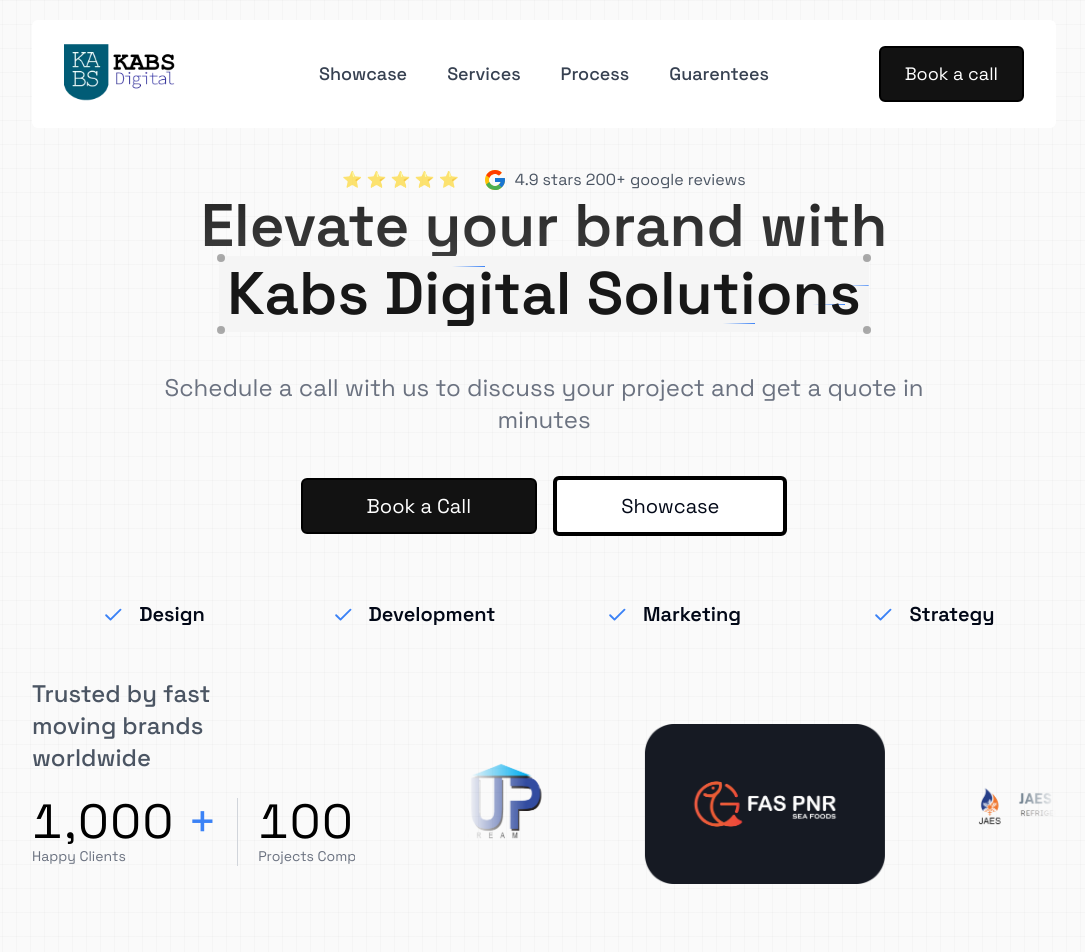
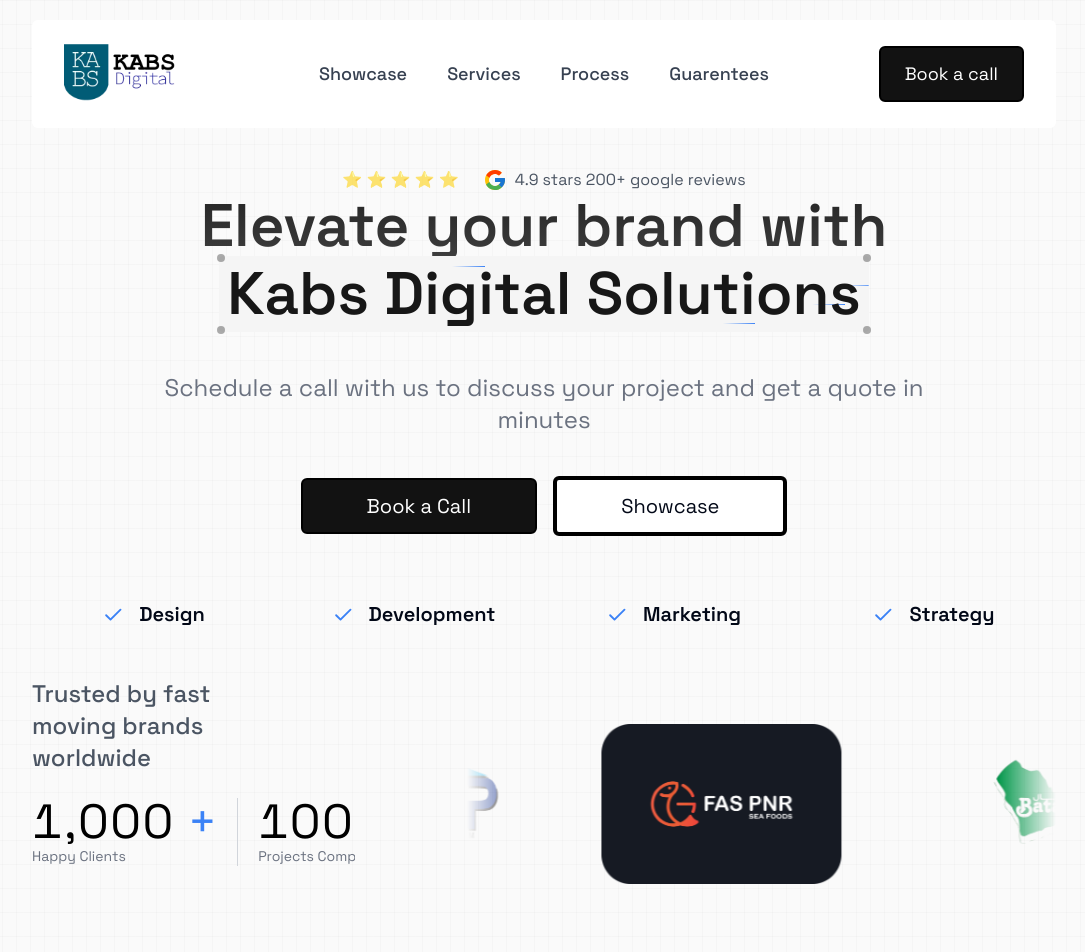
Before and after one commit to SabiqHashil/kabs-digital_website, a Next.js app: page / in a window 1280 px wide. Shown: the top 952 px of the page, without its empty margins (96-1181 px from the left). Built offline with nearby package versions, Linux system fonts and the light colour scheme.

Commit message:
"Updated logo names and added new logo item in Home component"

```diff
--- a/app/page.tsx
+++ b/app/page.tsx
@@ -266,11 +266,15 @@ export default function Home() {
                 items={[
                   {
                     logo: "/logo/leadup_logo.png",
-                    name: "LEADUP Logo",
+                    name: "LEADUP Make Your Dream Logo",
                   },
                   {
                     logo: "/logo/fas_pnr_logo.png",
-                    name: "FAS PNR Logo",
+                    name: "FAS PNR Sea Foods Logo",
+                  },
+                  {
+                    logo: "/logo/batal_logo.png",
+                    name: "BATAL AL JAZEERA TRD. EST Logo",
                   },
                   {
                     logo: "/logo/jaes_logo.png",
@@ -280,6 +284,7 @@ export default function Home() {
                     logo: "/logo/orders_and_delivery_logo.png",
                     name: "Orders and Delivery Logo",
                   },
+
                 ]}
               />
             </section>
```
Also changed, not shown: public/logo/batal_logo.png (added).
